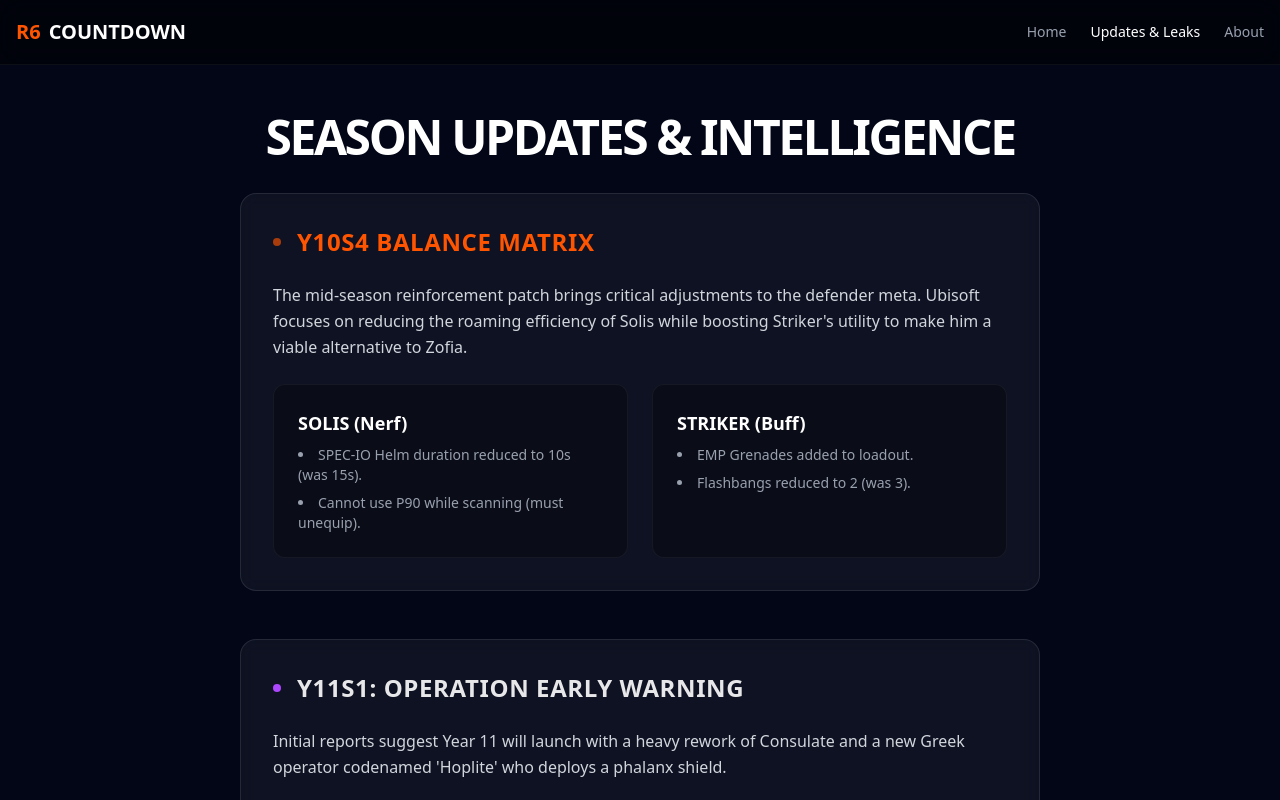
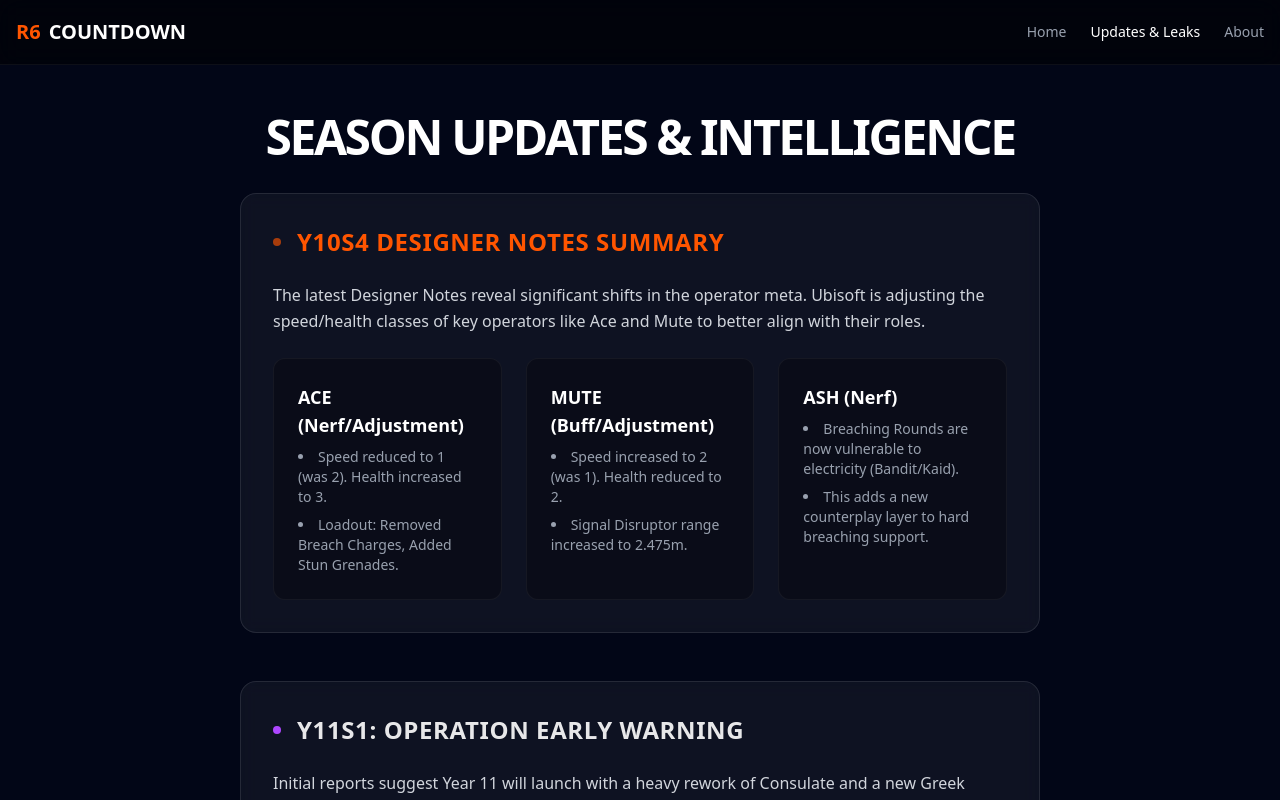
Before and after one commit to davidmrtnzdev/r6-countdown, a Next.js app: page /en/updates in a window 1280 px wide. Shown: the top 800 px of the page. Built offline with nearby package versions, Linux system fonts and the light colour scheme; no server answers.

Commit message:
Update Y10S4 Balance Matrix with real data

```diff
--- a/messages/de.json
+++ b/messages/de.json
@@ -83,15 +83,20 @@
         "about": "Über Uns"
     },
     "Updates": {
-        "meta_title": "Y10S4 Balance-Änderungen & Y11S1 Leaks | R6 Patch Notes",
-        "meta_description": "Exklusive Berichterstattung über R6 Siege Y10S4 Operator-Balance, einschließlich Solis-Nerfs, Striker-Buffs und die neuesten Leaks zu Jahr 11 Saison 1.",
+        "meta_title": "Y10S4 Balance: Ace, Mute, Ash Änderungen & Leaks | R6 Patch Notes",
+        "meta_description": "Details zu Y10S4 Designer Notes. Ace wird 1-Speed, Mute schneller, Ashs Gadget konterbar.",
         "title": "Saison-Updates & Infos",
-        "section_1_title": "Y10S4 Balance-Matrix",
-        "section_1_desc": "Der Mid-Season-Patch bringt kritische Anpassungen für die Verteidiger-Meta. Ubisoft konzentriert sich darauf, die Roaming-Effizienz von Solis zu verringern und Strikers Nutzen zu erhöhen, um ihn zu einer echten Alternative zu Zofia zu machen.",
-        "solis_change_1": "SPEC-IO Helm Dauer auf 10s reduziert (war 15s).",
-        "solis_change_2": "P90 kann während des Scannens nicht verwendet werden (muss abgelegt werden).",
-        "striker_change_1": "EMP-Granaten zur Ausrüstung hinzugefügt.",
-        "striker_change_2": "Blendgranaten auf 2 reduziert (war 3).",
+        "section_1_title": "Zusammenfassung Designer Notes Y10S4",
+        "section_1_desc": "Die neuesten Notes zeigen große Meta-Änderungen. Ubisoft passt Geschwindigkeit/Gesundheit von Schlüsseln-Operatoren wie Ace und Mute an, um ihre Rollen besser zu definieren.",
+        "change_1_title": "ACE (Nerf/Anpassung)",
+        "change_1_point_1": "Geschw. reduziert auf 1 (war 2). Gesundheit erhöht auf 3.",
+        "change_1_point_2": "Loadout: Sprengladungen entfernt, Blendgranaten hinzugefügt.",
+        "change_2_title": "MUTE (Buff/Anpassung)",
+        "change_2_point_1": "Geschw. erhöht auf 2 (war 1). Gesundheit reduziert auf 2.",
+        "change_2_point_2": "Störsender-Reichweite erhöht auf 2.475m.",
+        "change_3_title": "ASH (Nerf)",
+        "change_3_point_1": "Durchbruchsgeschosse jetzt anfällig für Elektrizität (Bandit/Kaid).",
+        "change_3_point_2": "Dies fügt eine neue Konter-Ebene für Hard-Breacher hinzu.",
         "section_2_title": "Y11S1: Operation Early Warning",
         "section_2_desc": "Erste Berichte deuten darauf hin, dass Jahr 11 mit einer umfassenden Überarbeitung von Konsulat und einem neuen griechischen Operator namens 'Hoplite' startet, der einen Phalanx-Schild einsetzt.",
         "rumor_alert_title": "Unbestätigte Informationen",
--- a/messages/en.json
+++ b/messages/en.json
@@ -83,15 +83,20 @@
         "terms": "Terms"
     },
     "Updates": {
-        "meta_title": "R6 Siege Y10S4 Balance Changes & Y11S1 Leaks | Update Notes",
-        "meta_description": "Exclusive coverage of Rainbow Six Siege Year 10 Season 4 operator balances, including Solis nerfs, Striker buffs, and latest Year 11 Season 1 leaks.",
+        "meta_title": "Y10S4 Balance: Ace, Mute, Ash Changes & Leaks | R6 Patch Notes",
+        "meta_description": "Detailed breakdown of Year 10 Season 4 designer notes. Ace becomes 1-speed, Mute gets faster, and Ash's gadget gets a counter.",
         "title": "Season Updates & Intelligence",
-        "section_1_title": "Y10S4 Balance Matrix",
-        "section_1_desc": "The mid-season reinforcement patch brings critical adjustments to the defender meta. Ubisoft focuses on reducing the roaming efficiency of Solis while boosting Striker's utility to make him a viable alternative to Zofia.",
-        "solis_change_1": "SPEC-IO Helm duration reduced to 10s (was 15s).",
-        "solis_change_2": "Cannot use P90 while scanning (must unequip).",
-        "striker_change_1": "EMP Grenades added to loadout.",
-        "striker_change_2": "Flashbangs reduced to 2 (was 3).",
+        "section_1_title": "Y10S4 Designer Notes Summary",
+        "section_1_desc": "The latest Designer Notes reveal significant shifts in the operator meta. Ubisoft is adjusting the speed/health classes of key operators like Ace and Mute to better align with their roles.",
+        "change_1_title": "ACE (Nerf/Adjustment)",
+        "change_1_point_1": "Speed reduced to 1 (was 2). Health increased to 3.",
+        "change_1_point_2": "Loadout: Removed Breach Charges, Added Stun Grenades.",
+        "change_2_title": "MUTE (Buff/Adjustment)",
+        "change_2_point_1": "Speed increased to 2 (was 1). Health reduced to 2.",
+        "change_2_point_2": "Signal Disruptor range increased to 2.475m.",
+        "change_3_title": "ASH (Nerf)",
+        "change_3_point_1": "Breaching Rounds are now vulnerable to electricity (Bandit/Kaid).",
+        "change_3_point_2": "This adds a new counterplay layer to hard breaching support.",
         "section_2_title": "Y11S1: Operation Early Warning",
         "section_2_desc": "Initial reports suggest Year 11 will launch with a heavy rework of Consulate and a new Greek operator codenamed 'Hoplite' who deploys a phalanx shield.",
         "rumor_alert_title": "Unconfirmed Intel",
--- a/messages/es.json
+++ b/messages/es.json
@@ -83,15 +83,20 @@
         "about": "Sobre Nosotros"
     },
     "Updates": {
-        "meta_title": "Cambios de Balance Y10S4 y Filtraciones Y11S1 | Notas del Parche R6",
-        "meta_description": "Cobertura exclusiva del balance de operadores de R6 Siege Y10S4, incluyendo nerfs a Solis, mejoras a Striker y las últimas filtraciones del Año 11 Temporada 1.",
+        "meta_title": "Balance Y10S4: Ace, Mute, Ash Cambios y Filtraciones | Notas R6",
+        "meta_description": "Desglose detallado de las notas del diseñador Y10S4. Ace pasa a velocidad 1, Mute es más rápido y el gadget de Ash recibe un counter.",
         "title": "Actualizaciones e Inteligencia",
-        "section_1_title": "Matriz de Balance Y10S4",
-        "section_1_desc": "El parche de mitad de temporada trae ajustes críticos al meta de defensores. Ubisoft se centra en reducir la eficacia de roaming de Solis mientras mejora la utilidad de Striker para hacerlo una alternativa viable a Zofia.",
-        "solis_change_1": "Duración del casco SPEC-IO reducida a 10s (antes 15s).",
-        "solis_change_2": "No se puede usar la P90 mientras se escanea (se debe desequipar).",
-        "striker_change_1": "Granadas EMP añadidas al equipamiento.",
-        "striker_change_2": "Granadas cegadoras reducidas a 2 (antes 3).",
+        "section_1_title": "Resumen Notas del Diseñador Y10S4",
+        "section_1_desc": "Las últimas notas revelan cambios significativos en el meta. Ubisoft ajusta la velocidad/salud de operadores clave como Ace y Mute para alinearlos mejor con sus roles.",
+        "change_1_title": "ACE (Nerf/Ajuste)",
+        "change_1_point_1": "Velocidad reducida a 1 (antes 2). Salud aumentada a 3.",
+        "change_1_point_2": "Loadout: Eliminadas Cargas de Demolición, Añadidas Granadas Aturdidoras.",
+        "change_2_title": "MUTE (Buff/Ajuste)",
+        "change_2_point_1": "Velocidad aumentada a 2 (antes 1). Salud reducida a 2.",
+        "change_2_point_2": "Rango del Inhibidor aumentado a 2.475m.",
+        "change_3_title": "ASH (Nerf)",
+        "change_3_point_1": "Los proyectiles de voladura ahora son vulnerables a la electricidad (Bandit/Kaid).",
+        "change_3_point_2": "Esto añade una nueva capa de counterplay para los hard breachers.",
         "section_2_title": "Y11S1: Operación Alerta Temprana",
         "section_2_desc": "Los informes iniciales sugieren que el Año 11 se lanzará con un gran rework de Consulado y un nuevo operador griego con nombre en código 'Hoplite' que despliega un escudo falange.",
         "rumor_alert_title": "Información No Confirmada",
--- a/messages/fr.json
+++ b/messages/fr.json
@@ -83,15 +83,20 @@
         "about": "À Propos"
     },
     "Updates": {
-        "meta_title": "Équilibrage Y10S4 et Fuites Y11S1 | Notes de Patch R6",
-        "meta_description": "Couverture exclusive de l'équilibrage des opérateurs R6 Siege Y10S4, incluant les nerfs de Solis, les buffs de Striker et les dernières fuites de l'Année 11 Saison 1.",
+        "meta_title": "Équilibrage Y10S4 : Ace, Mute, Ash - Changements et Fuites",
+        "meta_description": "Détails des notes de concepteur Y10S4. Ace devient vitesse 1, Mute plus rapide, gadget d'Ash contrable.",
         "title": "Mises à jour et Renseignements",
-        "section_1_title": "Matrice d'Équilibrage Y10S4",
-        "section_1_desc": "Le patch de mi-saison apporte des ajustements critiques à la méta des défenseurs. Ubisoft se concentre sur la réduction de l'efficacité de roaming de Solis tout en boostant l'utilité de Striker pour en faire une alternative viable à Zofia.",
-        "solis_change_1": "Durée du casque SPEC-IO réduite à 10s (au lieu de 15s).",
-        "solis_change_2": "Impossible d'utiliser le P90 pendant le scan (doit déséquiper).",
-        "striker_change_1": "Grenades EMP ajoutées à l'équipement.",
-        "striker_change_2": "Grenades flash réduites à 2 (au lieu de 3).",
+        "section_1_title": "Résumé Notes de Concepteur Y10S4",
+        "section_1_desc": "Les dernières notes révèlent des changements majeurs. Ubisoft ajuste la vitesse/santé d'opérateurs clés comme Ace et Mute pour mieux correspondre à leurs rôles.",
+        "change_1_title": "ACE (Nerf/Ajustement)",
+        "change_1_point_1": "Vitesse réduite à 1 (était 2). Santé augmentée à 3.",
+        "change_1_point_2": "Équipement : Suppr. Charges de Brèche, Ajout Grenades Flash.",
+        "change_2_title": "MUTE (Buff/Ajustement)",
+        "change_2_point_1": "Vitesse augmentée à 2 (était 1). Santé réduite à 2.",
+        "change_2_point_2": "Portée du Brouilleur augmentée à 2.475m.",
+        "change_3_title": "ASH (Nerf)",
+        "change_3_point_1": "Munitions d'infiltration vulnérables à l'électricité (Bandit/Kaid).",
+        "change_3_point_2": "Cela ajoute une nouvelle couche de contre-jeu pour les ouvreurs lourds.",
         "section_2_title": "Y11S1 : Opération Early Warning",
         "section_2_desc": "Les premiers rapports suggèrent que l'Année 11 sera lancée avec une refonte majeure de Consulat et un nouvel opérateur grec nommé 'Hoplite' qui déploie un bouclier phalange.",
         "rumor_alert_title": "Information Non Confirmée",
--- a/messages/pt.json
+++ b/messages/pt.json
@@ -83,15 +83,20 @@
         "about": "Sobre"
     },
     "Updates": {
-        "meta_title": "Mudanças de Balanceamento Y10S4 e Leaks Y11S1 | Notas de Atualização R6",
-        "meta_description": "Cobertura exclusiva do balanceamento de operadores R6 Siege Y10S4, incluindo nerfs da Solis, buffs do Striker e os últimos vazamentos do Ano 11 Temporada 1.",
+        "meta_title": "Balanceamento Y10S4: Ace, Mute, Ash Mudanças & Leaks | Notas R6",
+        "meta_description": "Detalhes das notas do designer Y10S4. Ace vira velocidade 1, Mute mais rápido, Ash ganha counter.",
         "title": "Atualizações e Inteligência",
-        "section_1_title": "Matriz de Balanceamento Y10S4",
-        "section_1_desc": "O patch de meia-temporada traz ajustes críticos ao meta de defensores. A Ubisoft foca em reduzir a eficiência de roaming da Solis enquanto aumenta a utilidade do Striker para torná-lo uma alternativa viável à Zofia.",
-        "solis_change_1": "Duração do capacete SPEC-IO reduzida para 10s (era 15s).",
-        "solis_change_2": "Não é possível usar a P90 enquanto escaneia (deve desequipar).",
-        "striker_change_1": "Granadas EMP adicionadas ao loadout.",
-        "striker_change_2": "Flashbangs reduzidos para 2 (eram 3).",
+        "section_1_title": "Resumo Notas do Designer Y10S4",
+        "section_1_desc": "As últimas notas revelam mudanças meta significativas. Ubisoft ajusta velocidade/saúde de Ace e Mute para alinhar melhor com seus papéis.",
+        "change_1_title": "ACE (Nerf/Ajuste)",
+        "change_1_point_1": "Velocidade reduzida para 1 (era 2). Saúde aumentada para 3.",
+        "change_1_point_2": "Loadout: Removido Cargas de Demolição, Adicionado Granadas Atordoantes.",
+        "change_2_title": "MUTE (Buff/Ajuste)",
+        "change_2_point_1": "Velocidade aumentada para 2 (era 1). Saúde reduzida para 2.",
+        "change_2_point_2": "Alcance do Disruptor aumentado para 2.475m.",
+        "change_3_title": "ASH (Nerf)",
+        "change_3_point_1": "Projéteis de demolição agora vulneráveis a eletricidade (Bandit/Kaid).",
+        "change_3_point_2": "Isso adiciona uma nova camada de counterplay para hard breachers.",
         "section_2_title": "Y11S1: Operação Early Warning",
         "section_2_desc": "Relatórios iniciais sugerem que o Ano 11 será lançado com um grande rework do Consulado e um novo operador grego com codinome 'Hoplite' que implanta um escudo falange.",
         "rumor_alert_title": "Informação Não Confirmada",
--- a/src/app/[locale]/updates/page.tsx
+++ b/src/app/[locale]/updates/page.tsx
@@ -36,20 +36,31 @@
                             {t('section_1_desc')}
                         </p>
 
-                        <div className="grid md:grid-cols-2 gap-6">
+                        <div className="grid md:grid-cols-2 lg:grid-cols-3 gap-6">
+                            {/* Change 1 */}
                             <div className="bg-black/30 p-6 rounded-xl border border-white/5">
-                                <h3 className="text-lg font-bold text-white mb-2">SOLIS (Nerf)</h3>
+                                <h3 className="text-lg font-bold text-white mb-2">{t('change_1_title')}</h3>
                                 <ul className="list-disc list-inside text-gray-400 space-y-2 text-sm">
-                                    <li>{t('solis_change_1')}</li>
-                                    <li>{t('solis_change_2')}</li>
+                                    <li>{t('change_1_point_1')}</li>
+                                    <li>{t('change_1_point_2')}</li>
                                 </ul>
                             </div>
 
+                            {/* Change 2 */}
                             <div className="bg-black/30 p-6 rounded-xl border border-white/5">
-                                <h3 className="text-lg font-bold text-white mb-2">STRIKER (Buff)</h3>
+                                <h3 className="text-lg font-bold text-white mb-2">{t('change_2_title')}</h3>
                                 <ul className="list-disc list-inside text-gray-400 space-y-2 text-sm">
-                                    <li>{t('striker_change_1')}</li>
-                                    <li>{t('striker_change_2')}</li>
+                                    <li>{t('change_2_point_1')}</li>
+                                    <li>{t('change_2_point_2')}</li>
+                                </ul>
+                            </div>
+
+                            {/* Change 3 */}
+                            <div className="bg-black/30 p-6 rounded-xl border border-white/5">
+                                <h3 className="text-lg font-bold text-white mb-2">{t('change_3_title')}</h3>
+                                <ul className="list-disc list-inside text-gray-400 space-y-2 text-sm">
+                                    <li>{t('change_3_point_1')}</li>
+                                    <li>{t('change_3_point_2')}</li>
                                 </ul>
                             </div>
                         </div>
```
